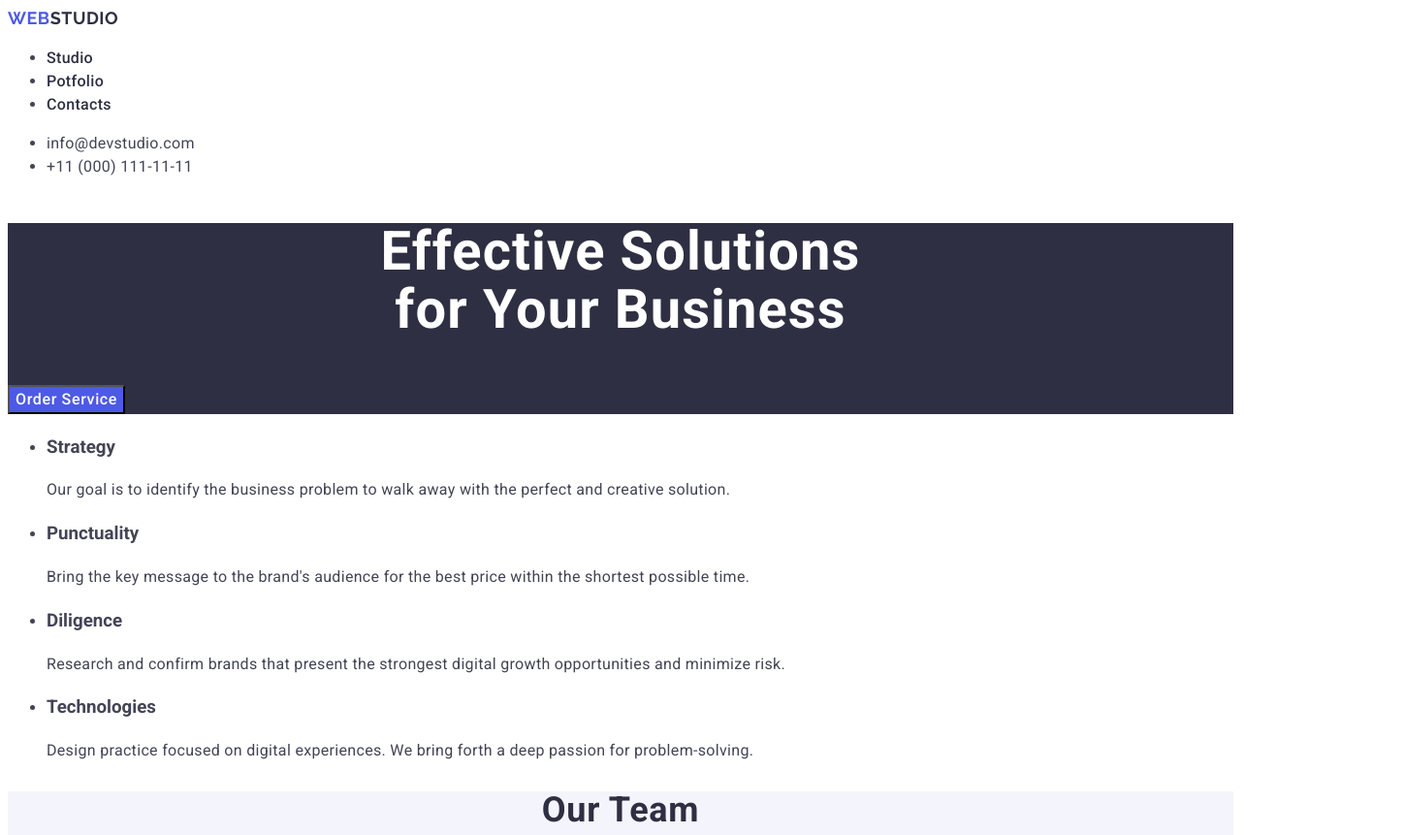
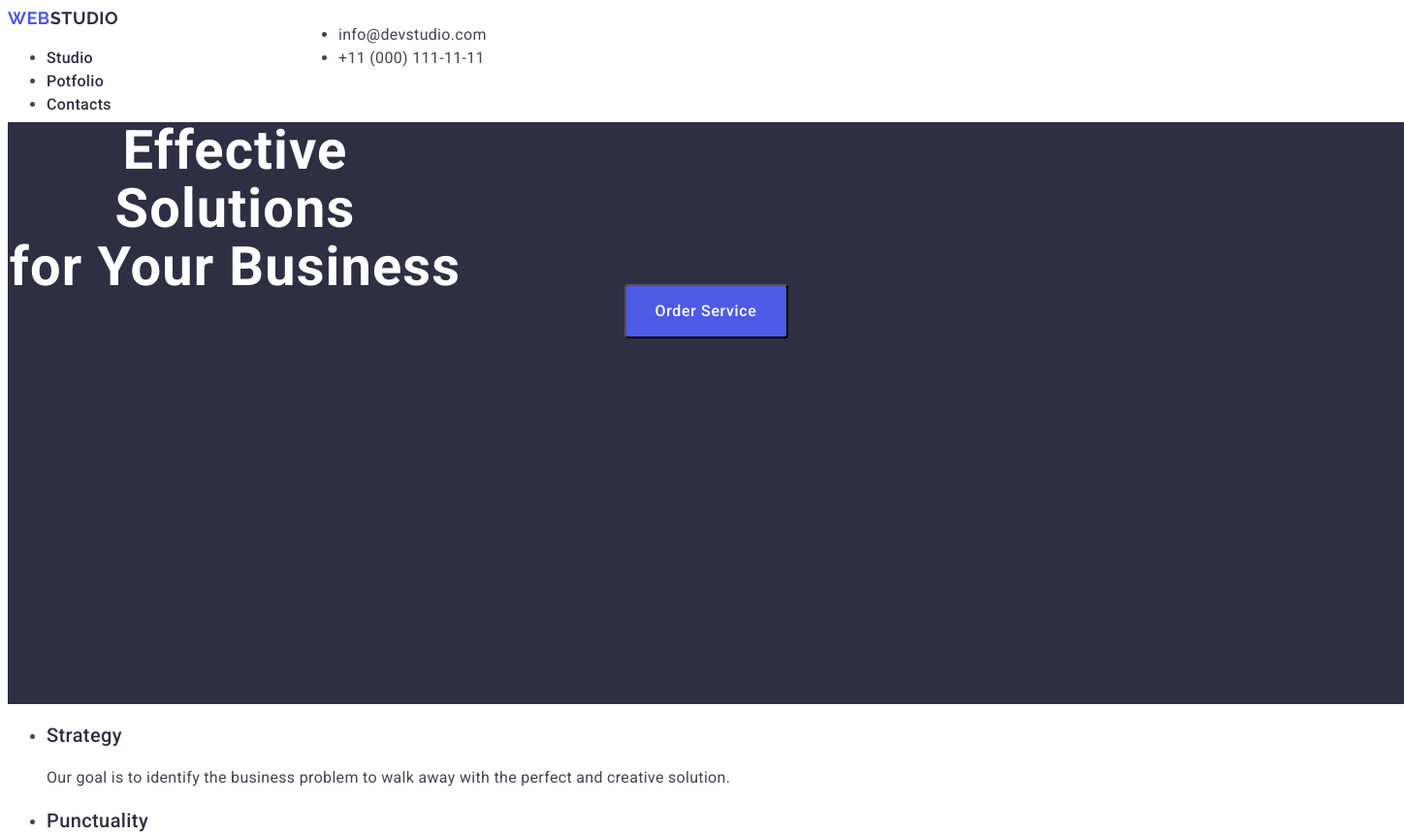
Before and after one commit to elifcimej/git-github.com-elifcimej-goit-markup-hw-03, a plain HTML site: page index.html in a window 1280 px wide. Shown: the top 861 px of the page at 97% size, 1448 px wide, since content can reach past the window. Drawn offline with Linux system fonts and the light colour scheme; a web font is replaced by a local one.

Commit message:
style css

```diff
--- a/css/style.css
+++ b/css/style.css
@@ -1,6 +1,6 @@
 body {
-    /* width: 1440px;
-    height: 3300px; */
+    width: 1440px;
+    height: 3300px;
     font-family: "Roboto", sans-serif;
     color: #434455;
     font-weight: 400;
@@ -12,18 +12,18 @@ body {
 
 header {
     background-color: #FFFFFF;
-    /* bottom: 1px;
+    bottom: 1px;
     width: 1440px;
     height: 72px;
     border: 1px;
-    display: flex; */
+    display: flex;
 }
 
 .page-logo-title {
-    /* width: 115px;
+    width: 115px;
     height: 24px;
     top: 24px;
-    left: 156px; */
+    left: 156px;
     font-family: "Raleway", sans-serif;
     font-weight: 700;
     font-size: 18px;
@@ -39,11 +39,11 @@ header {
 }
 
 .page-menu-list {
-    /* width: 261px;
+    width: 261px;
     height: 24px;
     top: 24px;
     left: 347px;
-    gap: 40px; */
+    gap: 40px;
 }
 
 .link-studio {
@@ -80,17 +80,17 @@ header {
 }
 
 .address-li-one {
-    /* width: 153px;
+    width: 153px;
     height: 24px;
     top: 24px;
-    left: 940px; */
+    left: 940px;
 }
 
 .address-li-two {
-    /* width: 151px;
+    width: 151px;
     height: 24px;
     top: 24px;
-    left: 1133px; */
+    left: 1133px;
 }
 
 .address ul li:first-child a:hover {
@@ -102,18 +102,18 @@ header {
 }
 
 .section-one {
-    /* width: 1440px;
+    width: 1440px;
     height: 600px;
-    top: 72px; */
+    top: 72px;
     background-color: #2E2F42;
-    /* text-align: center; */
+    text-align: center;
 }
 
 .section-one h1 {
-    /* width: 469px;
+    width: 469px;
     height: 120px;
-    top: 260px */
-    /* font-weight: 700; */
+    top: 260px;
+    font-weight: 700;
     font-size: 56px;
     line-height: 1.07em;
     text-align: center;
@@ -122,13 +122,13 @@ header {
 }
 
 .section-one button {
-    /* width: 169px;
+    width: 169px;
     height: 56px;
     top: 428px;
-    left: 636px; */
-    /* border-radius: 4px;
+    left: 636px;
+    border-radius: 4px;
     padding: 16px, 32px, 16px, 32px;
-    gap: 10px; */
+    gap: 10px;
     background-color: #4D5AE5;
     font-family: "Roboto", sans-serif;
     color: #FFFFFF;
@@ -148,7 +148,7 @@ header {
 }
 
 
-/* .title-strategy{
+.title-strategy{
     width: 264px;
     height: 24px;
     font-weight: 500;
@@ -158,7 +158,7 @@ header {
     letter-spacing: 0.02em;
     color: #2E2F42;
 
-} */
+}
 .p-strategy {
 
     font-size: 16px;
@@ -191,10 +191,10 @@ header {
     list-style-type: none;
 }
 
-/* .section-three img {
+.section-three img {
     width: 264px;
     height: 260px;
-} */
+}
 .section-three h3 {
 
     font-weight: 500;
@@ -250,8 +250,8 @@ footer {
 }
 
 .page-logo-footer {
-    /* width: 71px;
-    height: 21px; */
+    width: 71px;
+    height: 21px;
     font-family: "Raleway", sans-serif;
     font-weight: 700;
     font-size: 18px;
@@ -274,10 +274,10 @@ footer {
 
 .footer-p {
 
-    /* width: 264px;
+    width: 264px;
     height: 72px;
     top: 3128px;
-    left: 156px; */
+    left: 156px;
     line-height: 1.5;
     color: #F4F4FD;
     letter-spacing: 0.02em;
```
